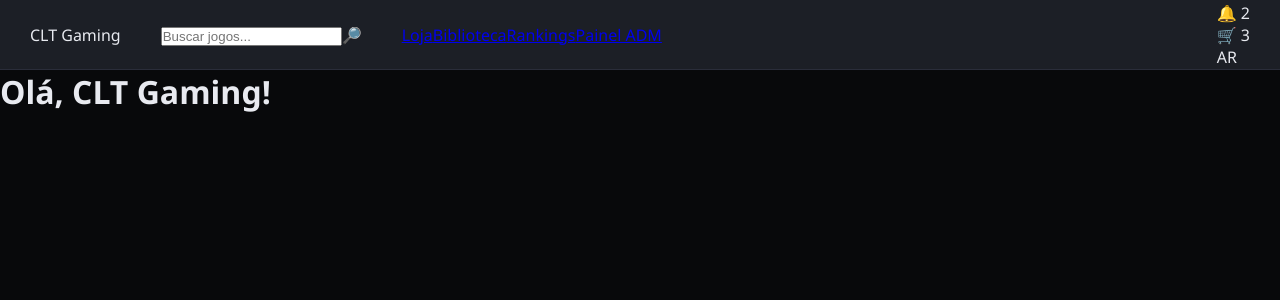
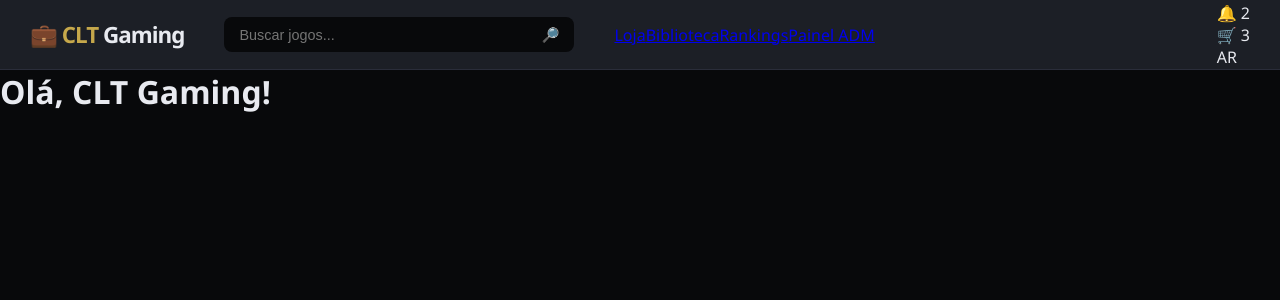
Before and after one commit to kaiquerios/EntregaP1A3, a React (Create React App) app: page / in a window 1280 px wide. Shown: the top 300 px of the page. Built offline with nearby package versions, Linux system fonts and the light colour scheme; the HTML template or start-up script is replaced by a standard one.

Commit message:
iniciado configuração de navbar (logo, barra de busca)

```diff
--- a/src/components/layout/Navbar.css
+++ b/src/components/layout/Navbar.css
@@ -11,10 +11,57 @@
     z-index: 1000;
 }
 
-*{/*contém logo, barra de busca e botões de navegação*/}
+/*contém logo, barra de busca e botões de navegação*/
 .navbar-container{
 display: flex;
 align-items: center;
 gap: 40px;
 flex: 1;
 }
+
+.navbar-logo {
+    font-size: 1.4rem; /*utilizado rem para melhor responsividade*/
+    font-weight: 800;
+    color: var(--text-main);
+    letter-spacing: -1px;
+}
+
+/*cor da sigla CLT*/
+.navbar-logo span {
+    color: var(--contrast);
+}
+
+/*background do input de busca*/
+.search-bar {
+    display: flex;
+    align-items: center;
+    background-color: var(--bg-dark);
+    border: 1px solid var (--border);
+    border-radius: 8px;
+    padding: 8px 15px;
+    width: 100%;
+    max-width: 350px;
+    transition: border-color 0.3s;
+}
+
+
+/*configuração "padrão" para input de busca*/
+.search-bar input {
+    background: transparent;
+    border: none;
+    color: var(--text-main);
+    outline: none;
+    width: 100%;
+    font-size: 0.9rem;
+}
+
+/*deve criar uma borda amarela ao clicar na barra de busca*/
+.search-bar:focus-within {
+    box-shadow: 0 0 5px var(--contrast);
+}
+
+
+.search-icon {
+  cursor: pointer;
+  font-size: 0.9rem; /*caso utilizar imagem ao invés de emoji, remover*/
+}
--- a/src/components/layout/Navbar.js
+++ b/src/components/layout/Navbar.js
@@ -11,7 +11,7 @@ function Navbar() {
 
             <div className='navbar-logo'>
                 {/*incluir icone*/}
-                <span>CLT</span> Gaming
+                💼 <span>CLT</span> Gaming
             </div>
 
 
```
